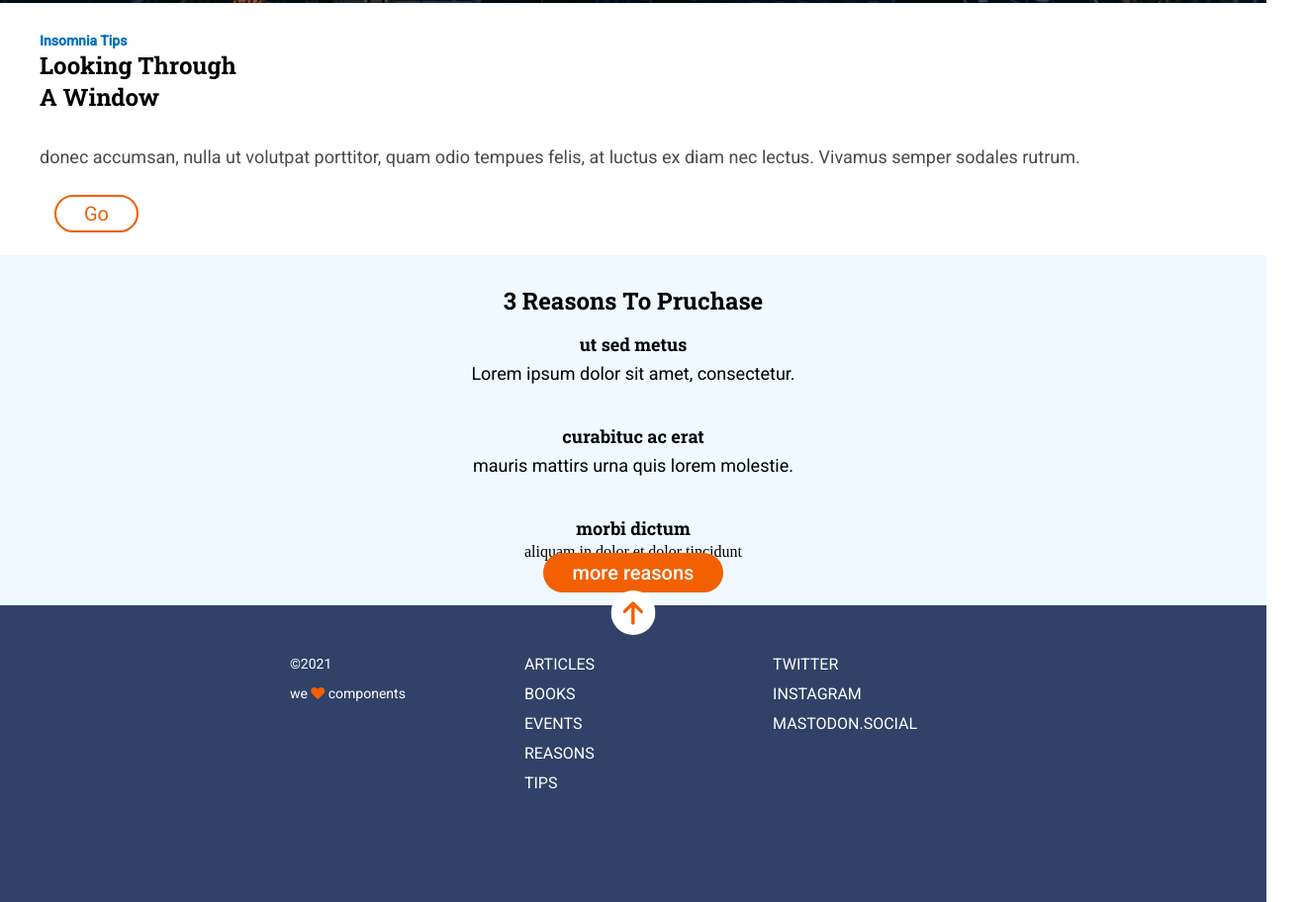
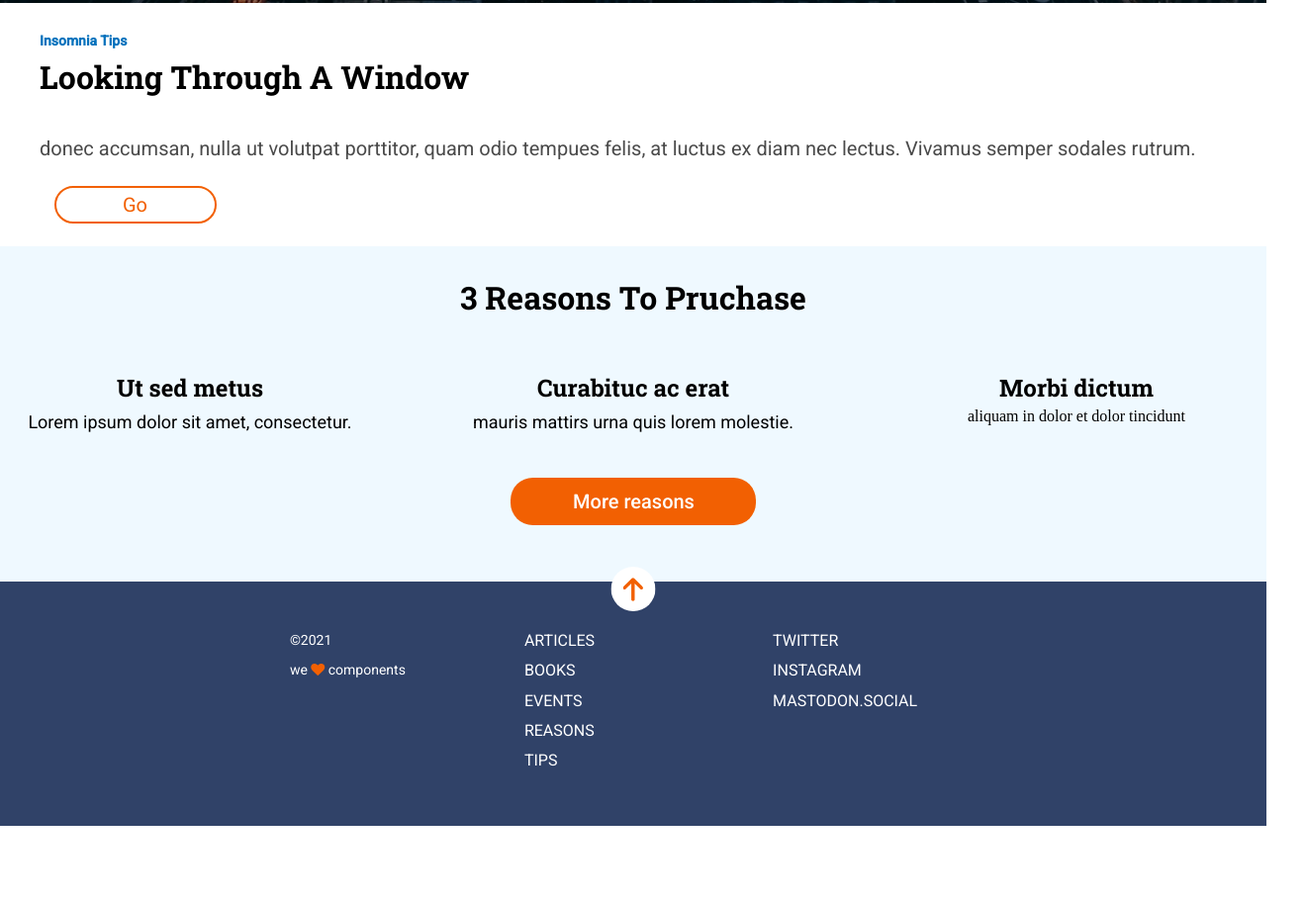
Before and after one commit to Adalab/modulo-1-evaluacion-final-tor3m, a website: page src/html/index.html in a window 1280 px wide. Shown: the part 797-1709 px from the top of the page at 99% size, 1320 px wide, since content can reach past the window. After the commit the page ends 1632 px from the top, so only its background shows below. Drawn offline with nearby package versions, Linux system fonts and the light colour scheme; files that its build step writes are made by us from their sources; files whose address does not match are found by name.

Commit message:
format documents

```diff
--- a/src/html/partials/main.html
+++ b/src/html/partials/main.html
@@ -1,32 +1,31 @@
 <main class="main">
-
-        <section class="content-tips">
-            <h3 class="content-tips__title">insomnia tips</h3>
-            <h2 class="content-tips__subtitle">looking through a window</h2>
-            <p class="content-tips__paragraph">donec accumsan, nulla ut volutpat porttitor, quam odio tempues felis, at
+  <section class="tips">
+    <h3 class="tips__title">insomnia tips</h3>
+    <h2 class="tips__subtitle">looking through a window</h2>
+    <p class="tips__paragraph">donec accumsan, nulla ut volutpat porttitor, quam odio tempues felis, at
       luctus ex diam nec lectus. Vivamus semper sodales rutrum.</p>
-            <div class="content-tips__button"><a href="https://www.adalab.es" class="content-tips__button-go">go</a>
+    <div class="tips__button"><a href="https://www.adalab.es" class="tips__button-go">go</a>
     </div>
   </section>
 
-        <section class="content-reasons" id="reasons-to-purchase">
-            <h2 class="content-reasons__title"> 3 reasons to pruchase</h2>
-            <article class="content-reasons__article">
-                <h3 class="content-reasons__article-subtitle">ut sed metus</h3>
-                <p class="content-reasons__article-paragraph">Lorem ipsum dolor sit amet, consectetur.</p>
+  <section class="reasons" id="reasons-to-purchase">
+    <h2 class="reasons__title"> 3 reasons to pruchase</h2>
+    <article class="reasons__article">
+      <h3 class="reasons__article-subtitle">ut sed metus</h3>
+      <p class="reasons__article-paragraph">Lorem ipsum dolor sit amet, consectetur.</p>
     </article>
 
-            <article class="content-reasons__article">
-                <h3 class="content-reasons__article-subtitle">curabituc ac erat</h3>
-                <p class="content-reasons__article-paragraph">mauris mattirs urna quis lorem molestie.</p>
+    <article class="reasons__article">
+      <h3 class="reasons__article-subtitle">curabituc ac erat</h3>
+      <p class="reasons__article-paragraph">mauris mattirs urna quis lorem molestie.</p>
     </article>
 
-            <article class="content-reasons__article">
-                <h3 class="content-reasons__article-subtitle">morbi dictum</h3>
-                <p class="content-reasons__article-pagraraph">aliquam in dolor et dolor tincidunt</p>
+    <article class="reasons__article">
+      <h3 class="reasons__article-subtitle">morbi dictum</h3>
+      <p class="reasons__article-pagraraph">aliquam in dolor et dolor tincidunt</p>
     </article>
 
-            <div><a href="https://www.adalab.es" class="content-reasons__button-more">more reasons</a>
+    <div class="reasons__button"><a href="https://www.adalab.es" class="reasons__button-more">More reasons</a>
     </div>
   </section>
 
--- a/src/scss/layout/_footer.scss
+++ b/src/scss/layout/_footer.scss
@@ -81,7 +81,6 @@
   .footer {
     justify-content: space-around;
     flex-direction: row;
-
     position: relative;
   }
   .scroll-up {
@@ -97,7 +96,6 @@
     margin-top: 45px;
     margin-left: 30px;
     margin-bottom: 105px;
-
   }
 
   .interest__list-item {
@@ -112,7 +110,6 @@
     margin-top: 45px;
     margin-left: 30px;
     margin-bottom: 45px;
-
   }
 
   .social-media__list-item {
@@ -138,7 +135,7 @@
 
   .interest__list {
     margin-left: 30px;
-    margin-bottom: 105px;
+    margin-bottom: 0;
     padding: 0 60px 0 90px;
   }
 
--- a/src/scss/layout/_main.scss
+++ b/src/scss/layout/_main.scss
@@ -1,11 +1,11 @@
-.content-tips {
+.tips {
   background-color: $color-white;
   padding: 30px 40px 30px 40px;
   display: flex;
   flex-direction: column;
 }
 
-.content-tips__title {
+.tips__title {
   font-family: $font-roboto;
   font-size: 14px;
   color: $color-cerulean;
@@ -13,7 +13,7 @@
   text-transform: capitalize;
 }
 
-.content-tips__subtitle {
+.tips__subtitle {
   width: 200px;
   margin: 1px 0 15px;
   font-family: $font-robotoSlab;
@@ -22,7 +22,7 @@
   text-transform: capitalize;
 }
 
-.content-tips__paragraph {
+.tips__paragraph {
   font-family: $font-roboto;
   font-size: 18px;
   color: $color-greyish-brown;
@@ -31,7 +31,7 @@
   margin: 15px 0 30px;
 }
 
-.content-tips__button-go {
+.tips__button-go {
   text-decoration: none;
   font-family: $font-roboto;
   font-size: 20px;
@@ -46,40 +46,74 @@
   margin: 0px 15px 45px;
 }
 
-.content-reasons {
+@media all and (min-width: 768px) {
+  .tips {
+    justify-content: space-between;
+  }
 
+  .tips__subtitle {
+    font-size: 26px;
+    line-height: 1.73;
+    width: 100vw;
+  }
+  .tips__paragraph {
+    font-size: 20px;
+    line-height: 1.5;
+  }
+  .tips__button-go {
+    padding-left: 32px;
+    padding-right: 33px;
+  }
+}
+
+@media all and (min-width: 1024px) {
+  .tips {
+    justify-content: space-evenly;
+  }
+
+  .tips__subtitle {
+    font-size: 32px;
+  }
+  .tips__button-go {
+    padding-left: 67px;
+    padding-right: 68px;
+  }
+}
+
+.reasons {
   background-color: $color-ice-blue;
   display: grid;
-  grid-template-columns: 1fr;
-  grid-template-rows: 30px 93px 93px 93px 45px;
+  grid-template-columns: auto;
+  grid-template-rows: 60px auto auto auto 90px;
+  row-gap: 45px;
   text-align: center;
-
 }
 
-.content-reasons__title {
+.reasons__title {
   font-family: $font-robotoSlab;
   font-size: 24px;
   font-weight: bold;
   text-transform: capitalize;
-  background-color: brown;
   margin-top: 30px;
 }
 
-.content-reasons__article-subtitle {
+.reasons__article-subtitle {
   font-family: $font-robotoSlab;
   font-size: 18px;
   font-weight: bold;
   line-height: 1.67;
-  margin-top: 45px;
 }
 
-.content-reasons__article-paragraph {
+.reasons__article-subtitle:first-letter {
+  text-transform: capitalize;
+}
+.reasons__article-paragraph {
   font-family: $font-roboto;
   font-size: 18px;
   line-height: 1.67;
 }
 
-.content-reasons__button-more {
+.reasons__button-more {
   text-decoration: none;
   font-family: $font-roboto;
   font-size: 20px;
@@ -89,11 +123,47 @@
   color: $color-white;
   border-radius: 22.5px;
   padding: 8px 30px;
-  margin-top: 45px;
-  margin-bottom: 60px;
 }
 
-.content-reasons__button-more:first-letter {
-  text-transform: capitalize;
+@media all and (min-width: 768px) {
+  .reasons {
+    grid-template-rows: 93px 93px 93px;
+    grid-template-columns: 30% 40% 30%;
+    row-gap: 30px;
+    text-align: center;
+  }
+  .reasons__title {
+    font-size: 32px;
+    grid-column: 1 / span 3;
+    text-align: center;
+  }
+  .reasons__article-subtitle {
+    font-size: 24px;
+  }
+  .reasons__button {
+    grid-column: 1 / span 3;
+  }
+  .reasons__button-more {
+    margin-bottom: 70px;
+    padding: 12px 43px;
+  }
+  .button {
+    display: flex;
+    align-items: center;
+    justify-content: center;
+  }
 }
-//no va first letter capitaliza
+
+@media all and (min-width: 1024px) {
+  .reasons {
+    justify-content: center;
+  }
+
+  .tips__subtitle {
+    font-size: 32px;
+  }
+  .reasons__button-more {
+    padding-right: 62px;
+    padding-left: 63px;
+  }
+}
```
Also changed, not shown: src/html/partials/footer.html (+8 -7 lines), src/html/partials/header.html (+1 -1 lines), src/scss/layout/_header.scss (+6 -3 lines), src/html/index.html (indentation only). Lines whose indentation alone changed are shown as unchanged.
